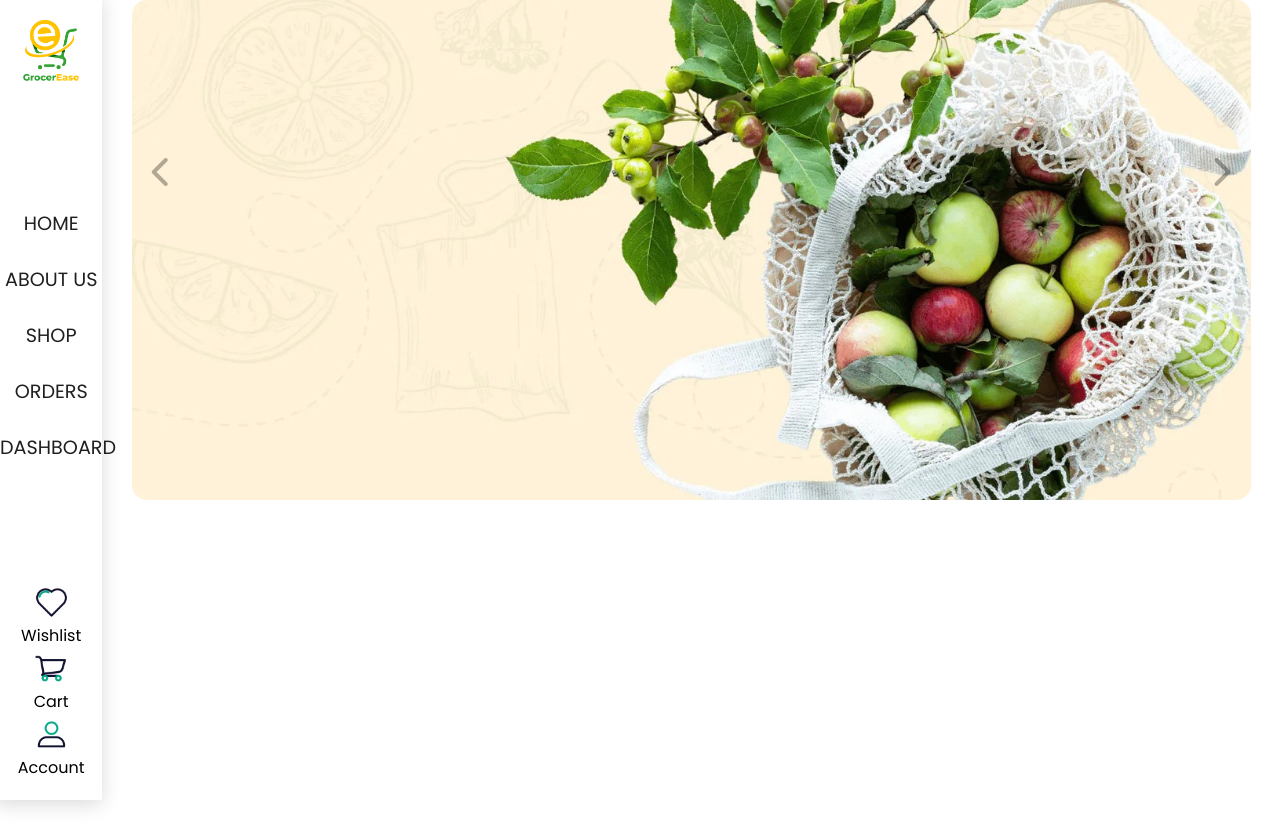
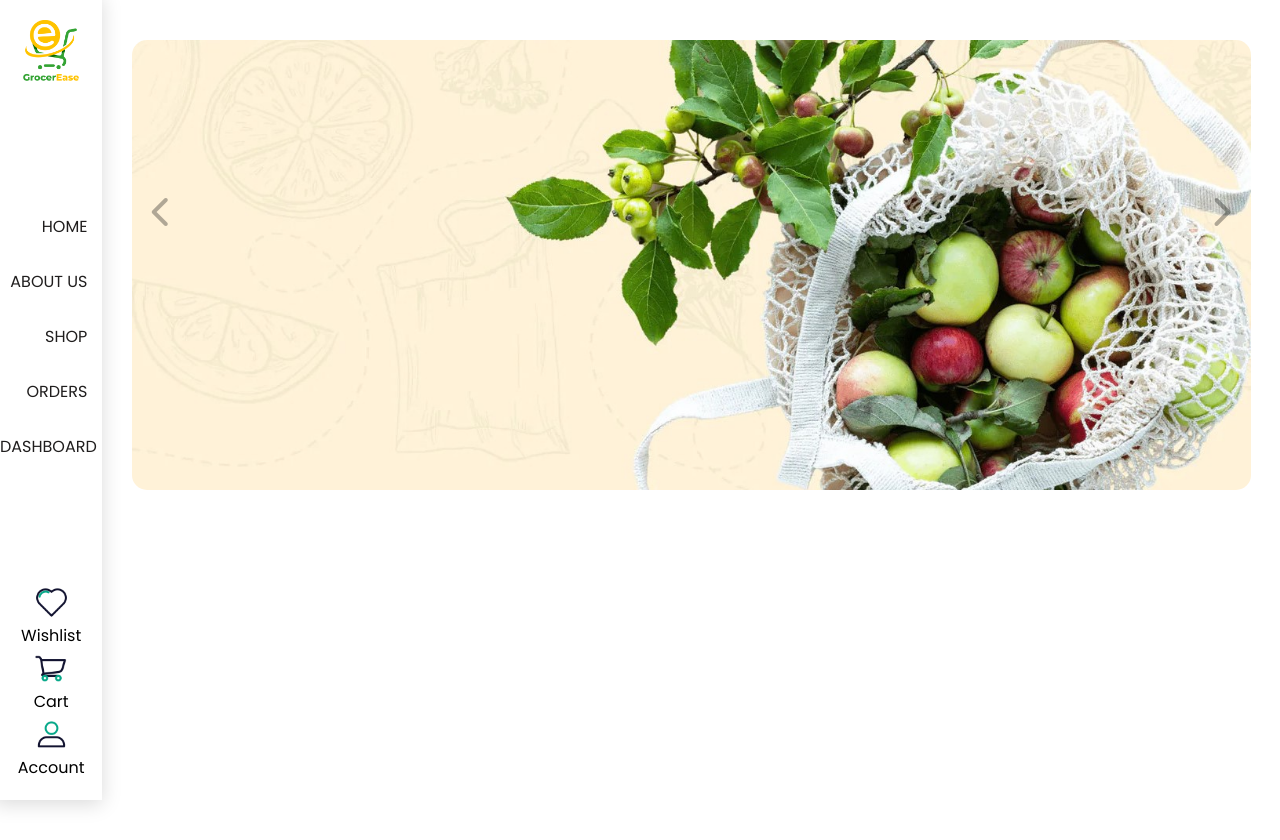
Before and after one commit to SkinnyVin1/GrocerEase, a React (Create React App) app: page /Shop in a window 1280 px wide. Before the commit the page ends 800 px from the top, so only its background shows below. Built offline with nearby package versions, Linux system fonts and the light colour scheme.

Commit message:
navbar changes

```diff
--- a/package.json
+++ b/package.json
@@ -9,6 +9,7 @@
     "@testing-library/jest-dom": "^5.16.5",
     "@testing-library/react": "^13.4.0",
     "@testing-library/user-event": "^13.5.0",
+    "font-awesome": "^4.7.0",
     "react-dom": "^18.2.0",
     "react-scripts": "5.0.1",
     "web-vitals": "^2.1.4"
--- a/src/Components/NavigationBar.css
+++ b/src/Components/NavigationBar.css
@@ -50,7 +50,8 @@
 }
 .routes ul li{
     list-style: none;
-    text-align: center;
+    text-align: end;
+    padding-right: 15px;
     width: 100%;
     line-height: 55px;
 
@@ -58,7 +59,7 @@
 }
 .routes ul li a {
 
-    font-size: 1.2rem;
+    font-size: 1rem;
     font-weight: 400;
     text-decoration: none;
     color:#201e1e;
@@ -68,6 +69,7 @@
 }
 .routes ul li:hover{
     background-color: #8dd08a;
+    padding-right: 25px;
 }
 .routes a:active .routes li{
     background-color: #8dd08a;
--- a/src/Components/ShopSlide.css
+++ b/src/Components/ShopSlide.css
@@ -2,7 +2,8 @@
     width: 100%;
     height: 100vh;
     padding-left: 8%;
-    /* margin-top: 40px; */
+    display: inline-block;
+    margin-top: 40px;
 
 }
 .shopImages img{
@@ -12,7 +13,7 @@
 }
 .shopImages{
     width: 95%;
-    height: 500px;
+    height: 450px;
     margin: auto;
     position: relative;
     overflow: hidden;
```
Also changed, not shown: 1 other file (tests, documents, lock files or other folders).
